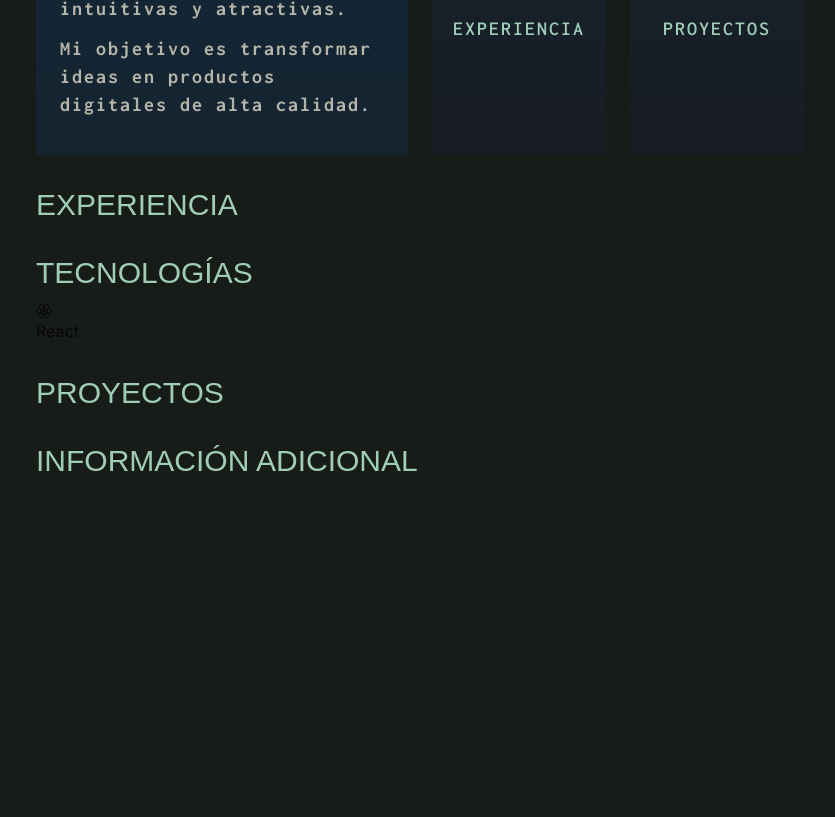
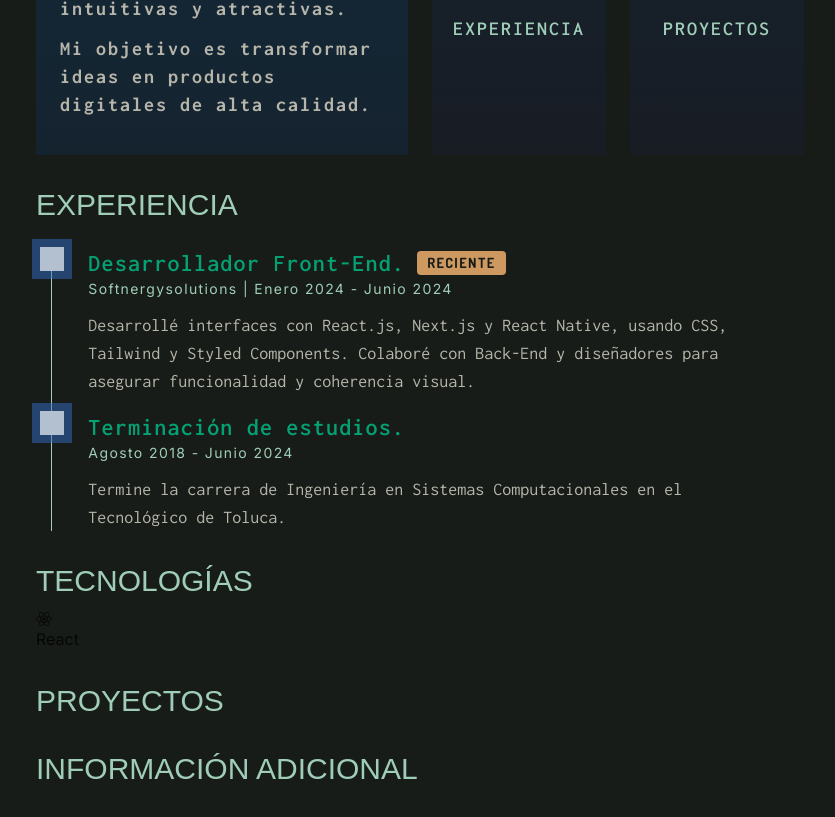
Before and after one commit to ERHy-UZ/portfolio_website, a Next.js app: page / in a window 1280 px wide. Shown: the part 894-1711 px from the top of the page, without its empty margins (220-1055 px from the left). Before the commit the page ends 1449 px from the top, so only its background shows below. Built offline with nearby package versions, Linux system fonts and the light colour scheme; a web font is replaced by a local one.

Commit message:
Se añadió sección de experiencia y mejoras

```diff
--- a/src/app/page.tsx
+++ b/src/app/page.tsx
@@ -1,4 +1,5 @@
 import AboutMe from "@/components/AboutMe";
+import Experience from "@/components/Experience";
 import ButtonSocial from "@/components/framermotion/ButtonSocial";
 import Section from "@/components/Section";
 import Tecnologias from "@/components/Tecnologias";
@@ -39,7 +40,7 @@ export default function Home() {
           </header>
           <div className='space-y-4 lg:space-y-8'>
             <Section title='Sobre mí' content={<AboutMe />} />
-            <Section title='Experiencia' content={<></>} />
+            <Section title='Experiencia' content={<Experience />} />
             <Section title='Tecnologías' content={<Tecnologias />} />
             <Section title='Proyectos' content={<></>} />
             <Section title='Información adicional' content={<></>} />
--- a/src/components/AboutMe.tsx
+++ b/src/components/AboutMe.tsx
@@ -5,7 +5,7 @@ export default function AboutMe() {
             <div className='col-span-2 bg-gradient-to-b from-cyberblue-100 to-cyberblue-200 p-3 lg:p-6 rounded-sm border-t border-t-cybergreen-200'>
                 <h1 className='uppercase text-cybergreen-200 font-w95f4 text-xs lg:text-2xl tracking-widest mb-3 lg:mb-5'>José Antonio Trejo Moreno</h1>
                 <p className='text-cyberwhite text-xs lg:text-xl font-inconsolata font-semibold lg:font-bold tracking-wide lg:tracking-widest mb-2 lg:mb-3'>Desarrollador front-end con una pasión por crear interfaces de usuario intuitivas y atractivas.</p>
-                <p className='text-cyberwhite text-xs lg:text-xl font-inconsolata font-semibold lg:font-bold tracking-wide lg:tracking-widest mb-2 lg:mb-3'>Mi objetivo es transformar ideas en productos digitales de alta calidad.</p>
+                <p className='hidden sm:block text-cyberwhite text-xs lg:text-xl font-inconsolata font-semibold lg:font-bold tracking-wide lg:tracking-widest mb-2 lg:mb-3'>Mi objetivo es transformar ideas en productos digitales de alta calidad.</p>
             </div>
             <div className='flex flex-col justify-center items-center bg-gradient-to-b from-cyberblue-200 to-cyberblue-300 rounded-sm border-t border-t-cybergreen-100 space-y-1'>
                 <h1 className='text-5xl lg:text-8xl text-cyberwhite font-w95f4'>1</h1>
--- /dev/null
+++ b/src/components/Experience.tsx
@@ -0,0 +1,40 @@
+
+type TimelineSegmentProps = {
+    title: string
+    time: string
+    content: string
+    isRecent: boolean
+}
+
+export default function Experience() {
+
+    const TimelineSegment = ({ title, time, content, isRecent }: TimelineSegmentProps) => (
+        <li className="ms-3 lg:ms-6">
+            <span className="absolute flex items-center justify-center w-4 lg:w-6 h-4 lg:h-6 bg-blue-100 -start-2 lg:-start-3 ring-8 dark:ring-cybergreen-100/30 dark:bg-cybergreen-200" />
+            <div className='ml-3'>
+                <h3 className="flex items-center mb-1 text-base lg:text-2xl font-inconsolata tracking-wider font-semibold text-cybergreen-200 leading-4">{title}<span className={`${isRecent ? 'block' : 'hidden'} uppercase bg-orange-300 text-[0.7rem] lg:text-sm font-dosis tracking-widest font-bold me-2 px-2.5 py-0.5 rounded text-cyberblack ms-3`}>Reciente</span></h3>
+                <time className="block mb-3 lg:mb-2 text-[0.6rem] lg:text-sm tracking-widest leading-none text-cybergreen-100 lg:-translate-y-1">{time}</time>
+                <p className="mb-3 lg:mb-4 text-sm lg:text-lg leading-5 font-inconsolata font-normal text-cyberwhite">{content}</p>
+            </div>
+        </li>
+    )
+
+    return (
+        <ol className="relative border-s border-cybergreen-100 mt-6 w-[96%] mx-auto">
+            {<>
+                <TimelineSegment
+                    title='Desarrollador Front-End.'
+                    time='Softnergysolutions | Enero 2024 - Junio 2024'
+                    content='Desarrollé interfaces con React.js, Next.js y React Native, usando CSS, Tailwind y Styled Components. Colaboré con Back-End y diseñadores para asegurar funcionalidad y coherencia visual.'
+                    isRecent={true}
+                />
+                <TimelineSegment
+                    title='Terminación de estudios.'
+                    time='Agosto 2018 - Junio 2024'
+                    content='Termine la carrera de Ingeniería en Sistemas Computacionales en el Tecnológico de Toluca.'
+                    isRecent={false}
+                />
+            </>}
+        </ol>
+    )
+}
```
